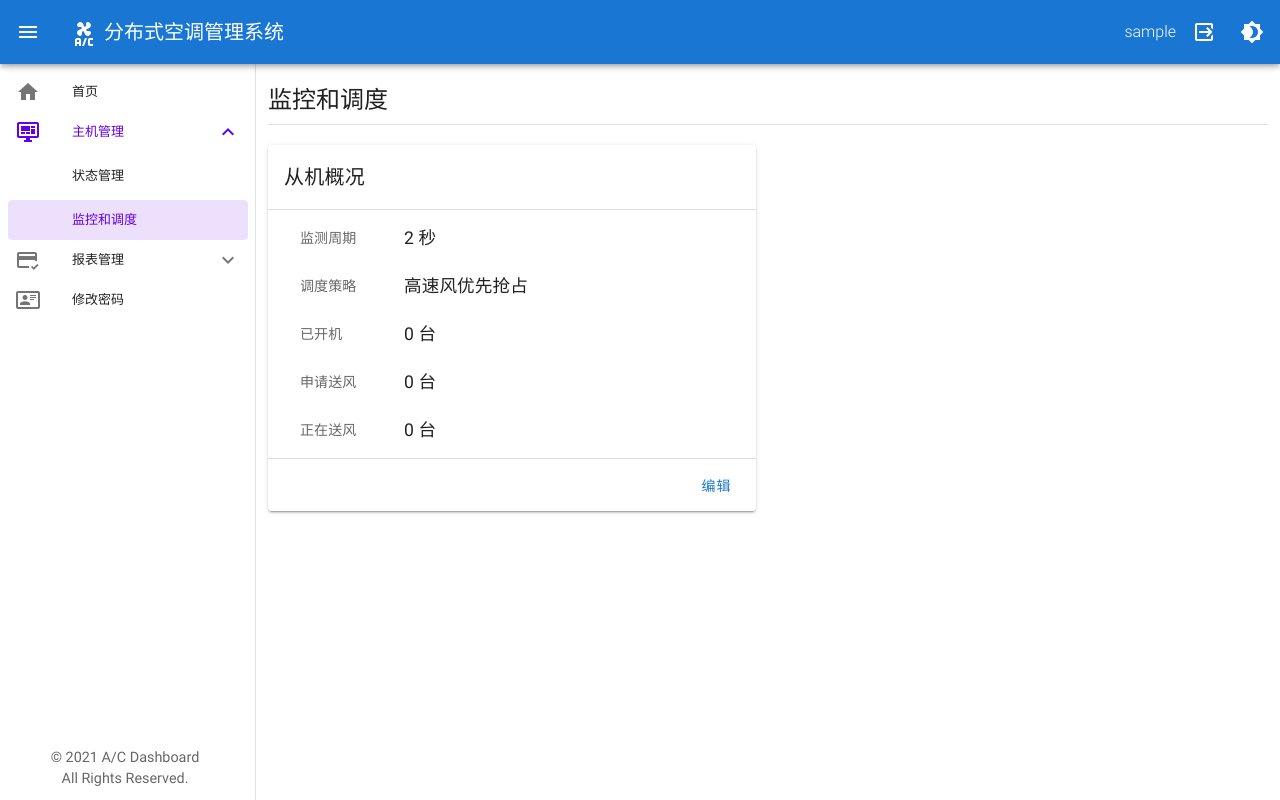
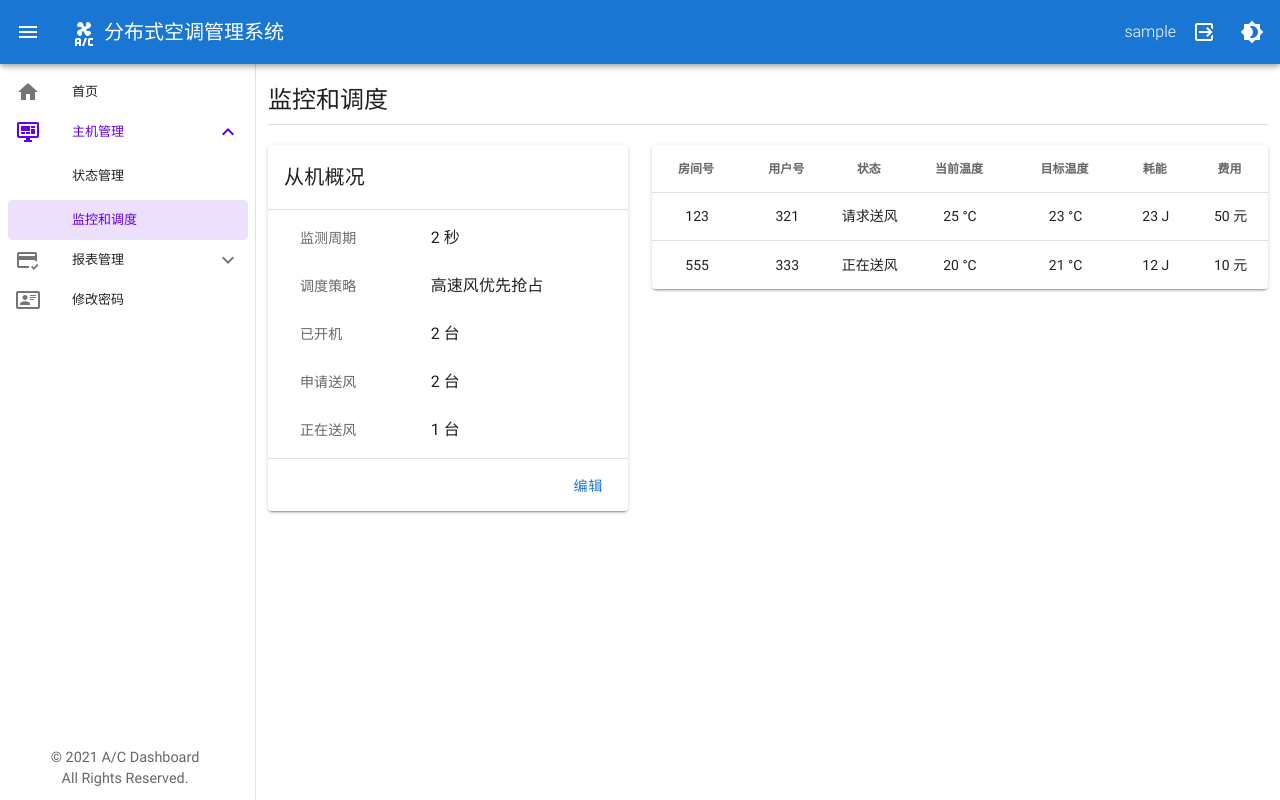
Before and after one commit to PotatoChipsNinja/AC-Dashboard, a Vue app: page /monitor in a window 1280 px wide. Built offline with nearby package versions, Linux system fonts and the light colour scheme; sample sign-in values are in the browser's storage.

Commit message:
improve page of monitor

```diff
--- a/public/css/style.css
+++ b/public/css/style.css
@@ -27,3 +27,8 @@
   background-color: #e0e0e0 !important;
   border-color: #e0e0e0 !important;
 }
+
+.roomTable td {
+  padding-left: 0 !important;
+  padding-right: 0 !important;
+}
--- a/src/views/Monitor.vue
+++ b/src/views/Monitor.vue
@@ -3,7 +3,7 @@
     <div class="text-h5 my-2">监控和调度</div>
     <v-divider></v-divider>
     <v-row class="mt-2">
-      <v-col style="max-width: 32rem">
+      <v-col style="max-width: 24rem">
         <v-card>
           <v-card-title>
             从机概况
@@ -13,12 +13,12 @@
 
           <v-card-text>
             <v-row align="center">
-              <v-col cols="3" class="py-0">
+              <v-col cols="5" class="py-0">
                 <v-subheader>
                   监测周期
                 </v-subheader>
               </v-col>
-              <v-col cols="9" class="py-0">
+              <v-col cols="7" class="py-0">
                 <v-text-field
                   v-if="editing"
                   class="mt-0 pt-0"
@@ -27,60 +27,60 @@
                   suffix="秒"
                   single-line
                   type="number"
-                  style="width: 4rem; font-size: 1.1rem"
+                  style="width: 4rem; font-size: 1rem"
                 ></v-text-field>
-                <div v-else class="text--primary" style="font-size: 1.1rem">
+                <div v-else class="text--primary" style="font-size: 1rem">
                   {{ saved.cycle }} 秒
                 </div>
               </v-col>
 
-              <v-col cols="3" class="py-0">
+              <v-col cols="5" class="py-0">
                 <v-subheader>
                   调度策略
                 </v-subheader>
               </v-col>
-              <v-col cols="9" class="py-0">
+              <v-col cols="7" class="py-0">
                 <v-select
                   v-if="editing"
                   v-model="edited.strategy"
                   :items="options"
                   single-line
-                  style="width: 11rem; font-size: 1.1rem"
+                  style="width: 10rem; font-size: 1rem"
                 ></v-select>
-                <div v-else class="text--primary" style="font-size: 1.1rem">
+                <div v-else class="text--primary" style="font-size: 1rem">
                   {{ options[saved.strategy].text }}
                 </div>
               </v-col>
 
-              <v-col cols="3" class="py-0">
+              <v-col cols="5" class="py-0">
                 <v-subheader>
                   已开机
                 </v-subheader>
               </v-col>
-              <v-col cols="9" class="py-0">
-                <div class="text--primary" style="font-size: 1.1rem">
+              <v-col cols="7" class="py-0">
+                <div class="text--primary" style="font-size: 1rem">
                   {{ cnt.open }} 台
                 </div>
               </v-col>
 
-              <v-col cols="3" class="py-0">
+              <v-col cols="5" class="py-0">
                 <v-subheader>
                   申请送风
                 </v-subheader>
               </v-col>
-              <v-col cols="9" class="py-0">
-                <div class="text--primary" style="font-size: 1.1rem">
+              <v-col cols="7" class="py-0">
+                <div class="text--primary" style="font-size: 1rem">
                   {{ cnt.req }} 台
                 </div>
               </v-col>
 
-              <v-col cols="3" class="py-0">
+              <v-col cols="5" class="py-0">
                 <v-subheader>
                   正在送风
                 </v-subheader>
               </v-col>
-              <v-col cols="9" class="py-0">
-                <div class="text--primary" style="font-size: 1.1rem">
+              <v-col cols="7" class="py-0">
+                <div class="text--primary" style="font-size: 1rem">
                   {{ cnt.serve }} 台
                 </div>
               </v-col>
@@ -107,6 +107,31 @@
           </v-card-actions>
         </v-card>
       </v-col>
+
+      <v-col>
+        <v-data-table
+          hide-default-footer
+          :headers="headers"
+          :items="tableItems"
+          class="elevation-2 roomTable"
+        >
+          <template v-slot:[`item.status`]="{ item }">
+            {{ strStatus[item.status] }}
+          </template>
+          <template v-slot:[`item.cur_temp`]="{ item }">
+            {{ item.cur_temp }} &deg;C
+          </template>
+          <template v-slot:[`item.tar_temp`]="{ item }">
+            {{ item.tar_temp }} &deg;C
+          </template>
+          <template v-slot:[`item.total_energy`]="{ item }">
+            {{ item.total_energy }} J
+          </template>
+          <template v-slot:[`item.total_cost`]="{ item }">
+            {{ item.total_cost }} 元
+          </template>
+        </v-data-table>
+      </v-col>
     </v-row>
   </v-container>
 </template>
@@ -131,12 +156,42 @@
         cycle: 0,
         strategy: 0,
       },
-      cnt: {
-        open: 0,
-        req: 0,
-        serve: 0
+      roomInfo: [],
+      headers: [
+        { text: '房间号', value: 'id', align: 'center', class: 'pl-4 pr-0' },
+        { text: '用户号', value: 'user_number', align: 'center', class: 'pl-4 pr-0' },
+        { text: '状态', value: 'status', align: 'center', class: 'pl-4 pr-0' },
+        { text: '当前温度', value: 'cur_temp', align: 'center', class: 'pl-4 pr-0' },
+        { text: '目标温度', value: 'tar_temp', align: 'center', class: 'pl-4 pr-0' },
+        { text: '耗能', value: 'total_energy', align: 'center', class: 'pl-4 pr-0' },
+        { text: '费用', value: 'total_cost', align: 'center', class: 'pl-4 pr-0' },
+      ],
+      strStatus: ['待机', '请求送风', '正在送风']
+    }),
+
+    computed: {
+      cnt: function () {
+        let ret = {
+          open: this.roomInfo.filter(o => o.is_active).length,
+          req: this.roomInfo.filter(o => o.has_request).length,
+          serve: this.roomInfo.filter(o => o.has_served).length
+        }
+        return ret
+      },
+      tableItems: function () {
+        let ret = this.roomInfo
+        ret.forEach(o => {
+          if (!o.is_active || !o.has_request) {
+            o.status = 0  // 待机
+          } else if (!o.has_served) {
+            o.status = 1  // 请求送风
+          } else {
+            o.status = 2  // 正在送风
+          }
+        })
+        return ret
       }
-    }),
+    },
 
     mounted: function () {
       this.getInfo()
@@ -146,6 +201,30 @@
       getInfo: function () {
         this.saved.cycle = 2
         this.saved.strategy = 1
+        this.roomInfo = [
+          {
+            id: 123,
+            is_active: true,
+            has_request: true,
+            has_served: false,
+            tar_temp: 23,
+            cur_temp: 25,
+            user_number: 321,
+            total_energy: 23,
+            total_cost: 50
+          },
+          {
+            id: 555,
+            is_active: true,
+            has_request: true,
+            has_served: true,
+            tar_temp: 21,
+            cur_temp: 20,
+            user_number: 333,
+            total_energy: 12,
+            total_cost: 10
+          }
+        ]
       },
       edit: function () {
         this.edited.cycle = this.saved.cycle
```
